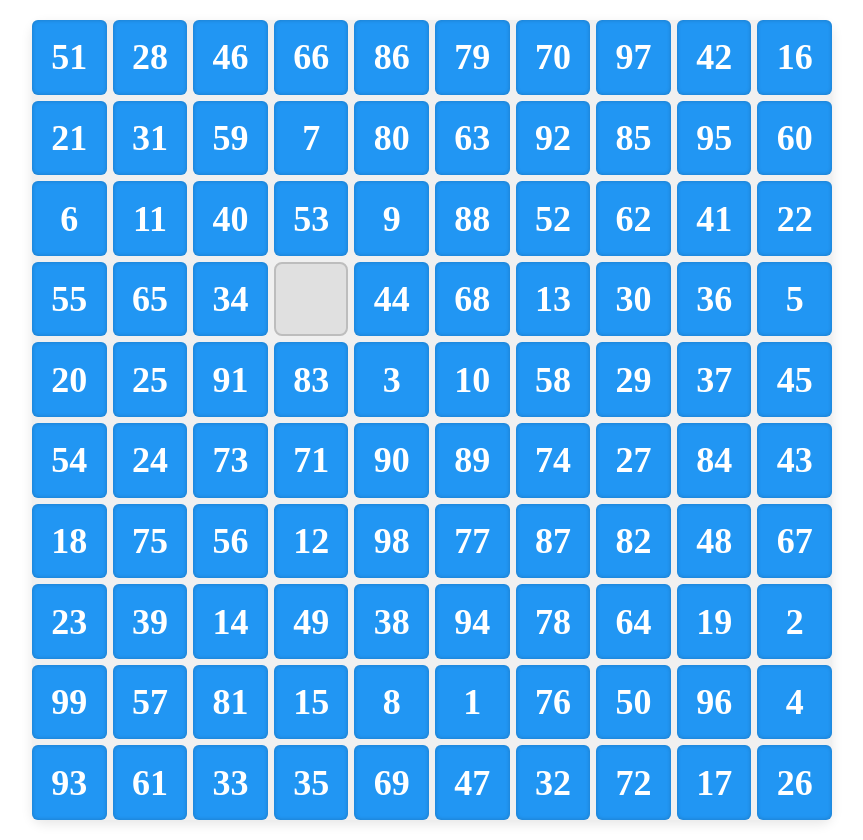
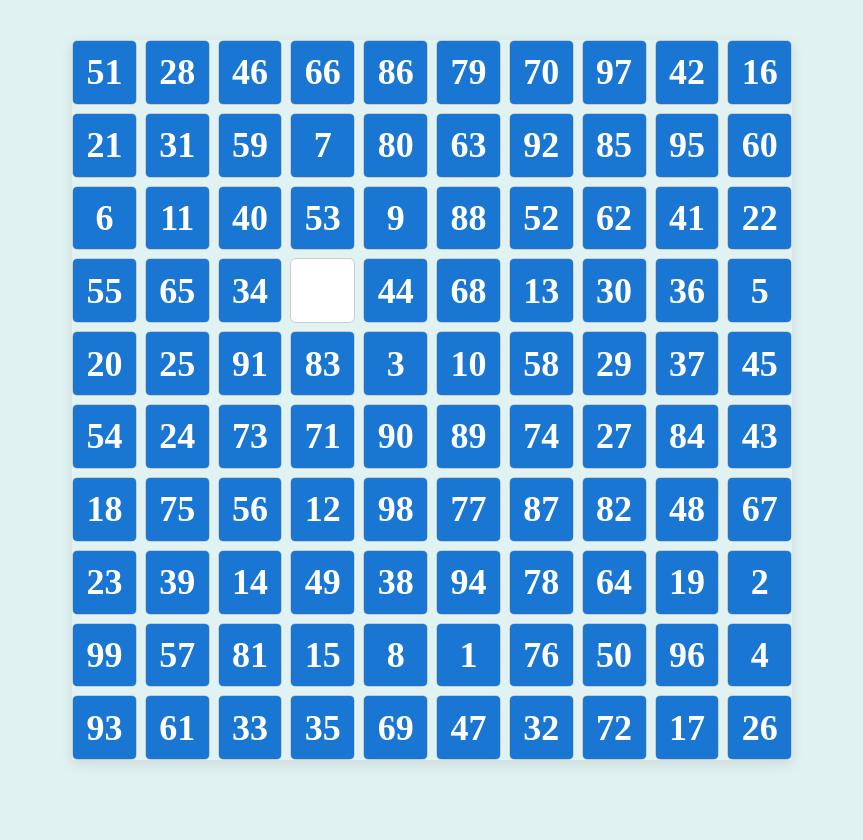
Before and after one commit to kovacsannabella/Sliding-Game, a website with bundled scripts: page index.html in a window 1280 px wide. Shown: the whole page, without its empty margins (208-1071 px from the left). After the commit the page ends 800 px from the top, so only its background shows below. Built offline with nearby package versions, Linux system fonts and the light colour scheme.

Commit message:
css átalakítva kisebb transformokkal

```diff
--- a/style.css
+++ b/style.css
@@ -1,41 +1,60 @@
+body {
+    margin: 0;
+    padding: 0;
+    display: flex;
+    justify-content: center;
+    align-items: center;
+    min-height: 100vh;
+    background-color: #e0f2f1
+}
+
 .grid-container {
     display: grid;
     grid-template-columns: repeat(10, 1fr);
-    background-color: #f0f0f0;
-    margin: 20px auto;
-    gap: 6px;
-    max-width: 100vmin;
-    border-radius: 12px;
+    gap: 8px;
+    width: 90vmin;
+    height: 90vmin;
     box-shadow: 0 4px 12px rgba(0, 0, 0, 0.1);
 }
 
 .grid-item {
+    font-size: 4.5vmin;
+    background-color: white;
+    border: 1px solid #ccc;
+    border-radius: 6px;
     aspect-ratio: 1 / 1;
-    font-size: min(6vmin, 36px);
     display: flex;
     justify-content: center;
     align-items: center;
-    border-radius: 8px;
-    background-color: #ffffff;
-    transition: background-color 0.3s;
+}
+
+.grid-item:empty {
+    background-color: white;
 }
 
 .number {
-    color: #ffffff;
-    background-color: #2196f3;
     width: 100%;
     height: 100%;
-    text-align: center;
+    background-color: #1976d2;
+    color: white;
+    font-weight: bold;
     display: flex;
     justify-content: center;
     align-items: center;
-    font-weight: bold;
-    font-size: inherit;
-    border-radius: 6px;
-    box-shadow: inset 0 0 4px rgba(0, 0, 0, 0.2);
+    border-radius: 4px;
+    cursor: pointer;
+
+    transition:
+        background-color 0.25s ease-in-out,
+        transform 0.2s ease,
+        box-shadow 0.2s ease;
 }
 
-.grid-item:empty {
-    background-color: #e0e0e0;
-    border: 2px solid #bdbdbd;
+.number:hover {
+    transform: scale(1.04);
+    box-shadow: inset 0 0 6px rgba(0, 0, 0, 0.2);
 }
+
+.number:active {
+    transform: scale(0.96);
+}
```
